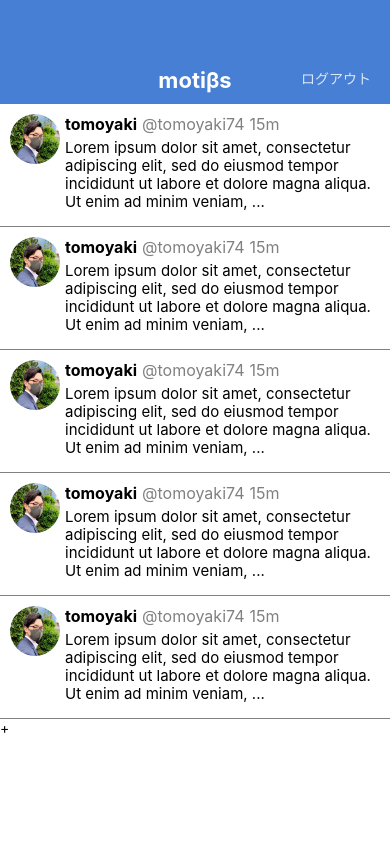
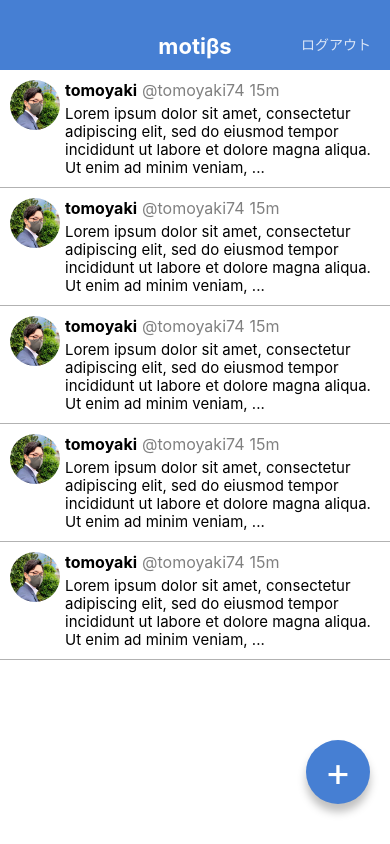
Before and after one commit to tomoyaki/MemoApp2, a React Native app: screen / in a window 390 px wide. Built offline with nearby package versions, Linux system fonts and the light colour scheme.

Commit message:
Create Button

```diff
--- a/App.jsx
+++ b/App.jsx
@@ -127,8 +127,8 @@
         </View>
       </View>
       {/* CircleButton */}
-      <View style={styles.yyy}>
-        <Text>+</Text>
+      <View style={styles.circleButton}>
+        <Text style={styles.circleButtonLabel}>+</Text>
       </View>
     </View>
   );
@@ -141,7 +141,7 @@
   },
   appbar: {
     width: '100%',
-    height: 104,
+    height: 70,
     backgroundColor: '#467FD3',
     justifyContent: 'flex-end',
   },
@@ -164,8 +164,11 @@
   tweetItem: {
     flexDirection: 'row',
     borderBottomWidth: 0.5,
-    borderColor: 'gray',
-    padding: 10,
+    borderColor: 'rgba(0, 0, 0, 0.3)',
+    paddingTop: 10,
+    paddingLeft: 10,
+    paddingRight: 10,
+    paddingBottom: 5,
   },
   tweetItemLeft: {
     // backgroundColor: 'red',
@@ -203,4 +206,24 @@
     lineHeight: 18,
     padding: 5,
   },
+  circleButton: {
+    position: 'absolute',
+    right: 20,
+    bottom: 40,
+    backgroundColor: '#467FD3',
+    width: 64,
+    height: 64,
+    borderRadius: 32,
+    justifyContent: 'center',
+    alignItems: 'center',
+    shadowColor: '#000000',
+    shadowOffset: { width: 0, height: 8 },
+    shadowOpacity: 0.25,
+    shadowRadius: 8,
+  },
+  circleButtonLabel: {
+    color: '#ffffff',
+    fontSize: 40,
+    lineHeight: 40,
+  },
 });
```
